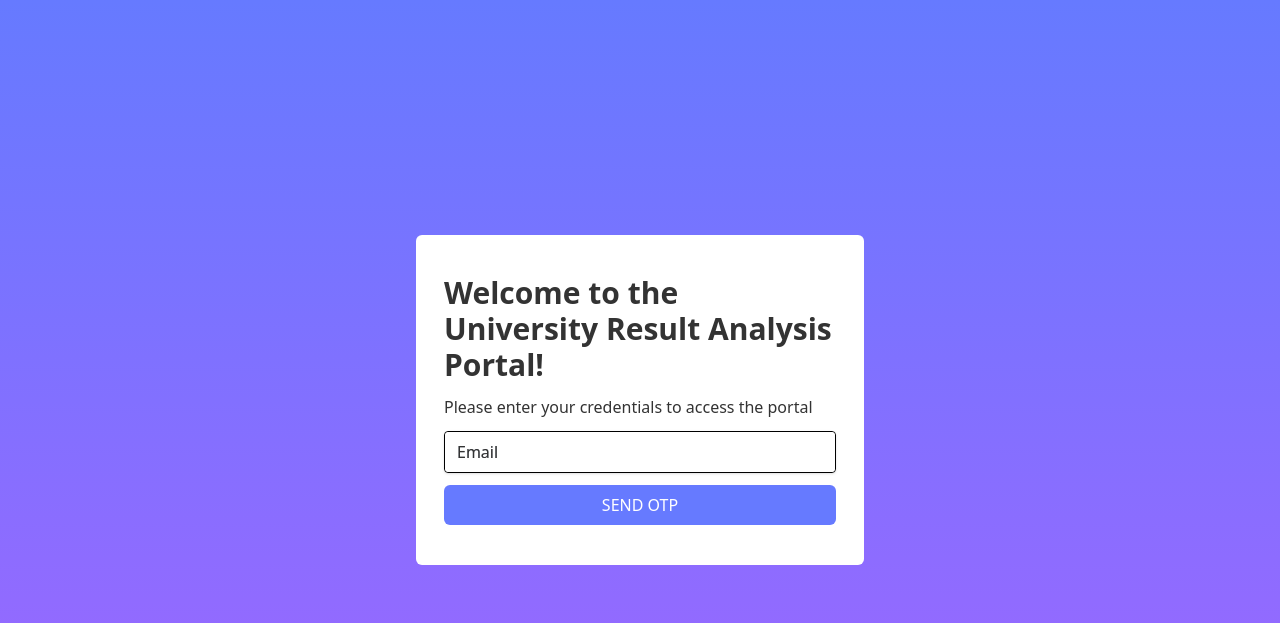
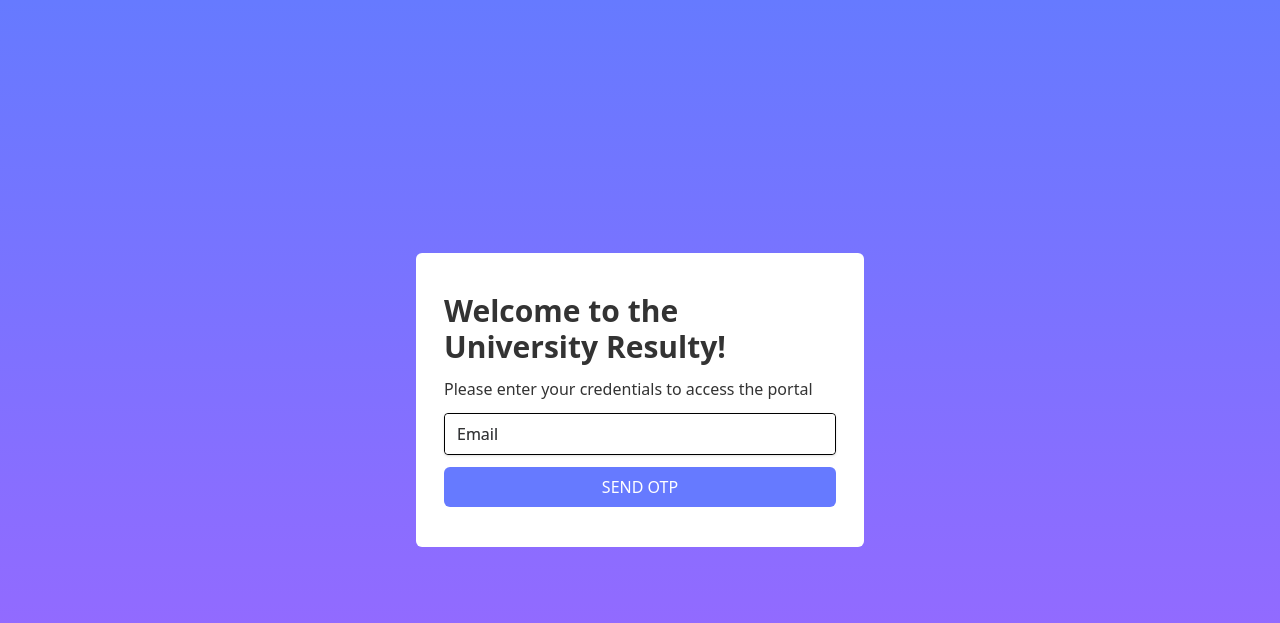
Before and after one commit to namansethi13/minor-project, a Django app: page /accounts/login_teacher/ in a window 1280 px wide. Shown: the top 623 px of the page. Run offline with Django 4.2, Linux system fonts and the light colour scheme; some libraries are stand-ins or nearby versions.

Commit message:
changed name to resulty in login page

```diff
--- a/accounts/templates/login.html
+++ b/accounts/templates/login.html
@@ -52,7 +52,7 @@
             >
                 {% csrf_token %}
                 <h1 class="text-black text-2xl md:text-3xl font-bold">
-                    Welcome to the University Result Analysis Portal!
+                    Welcome to the University Resulty!
                 </h1>
                 <span>
                     <p class="text-black">
```
